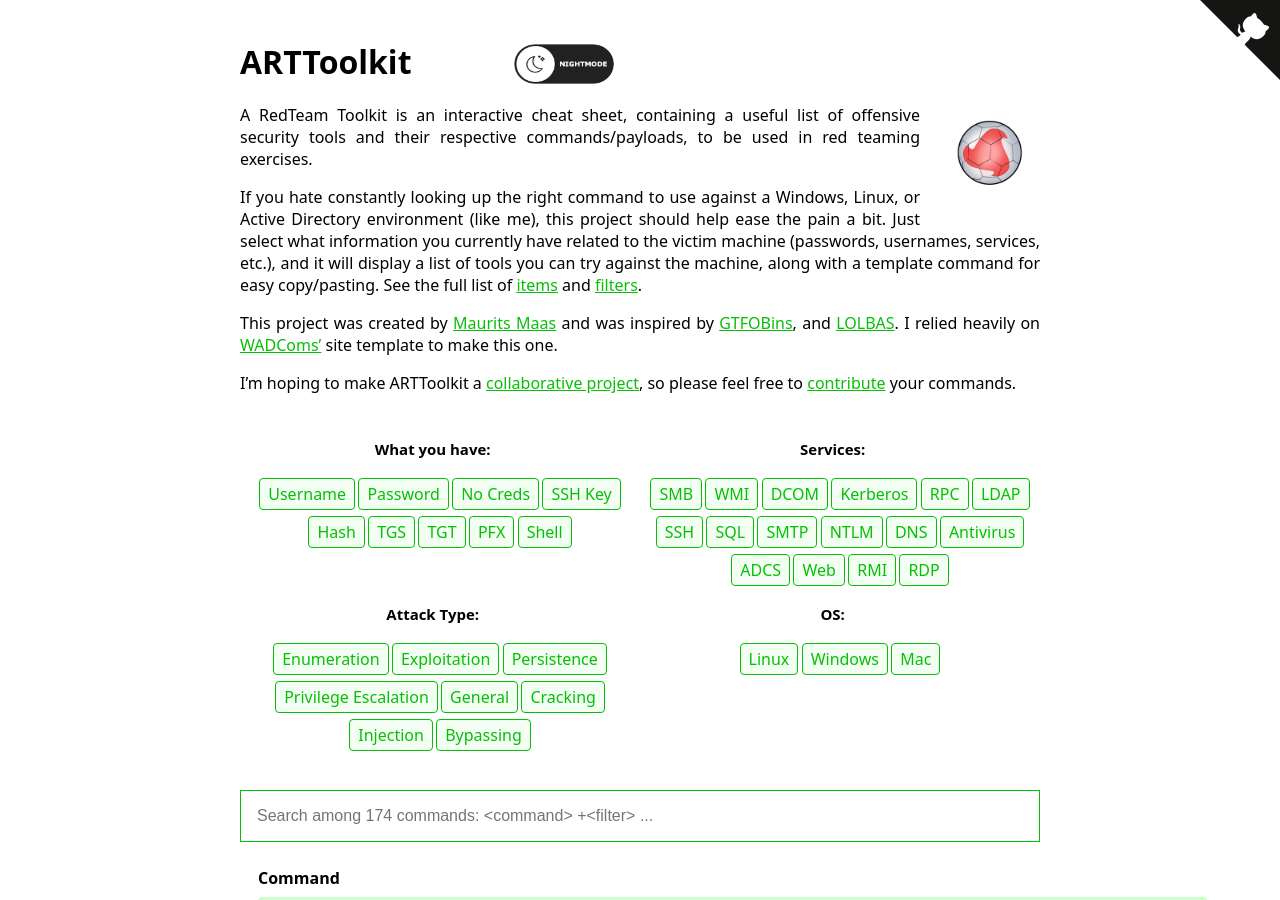
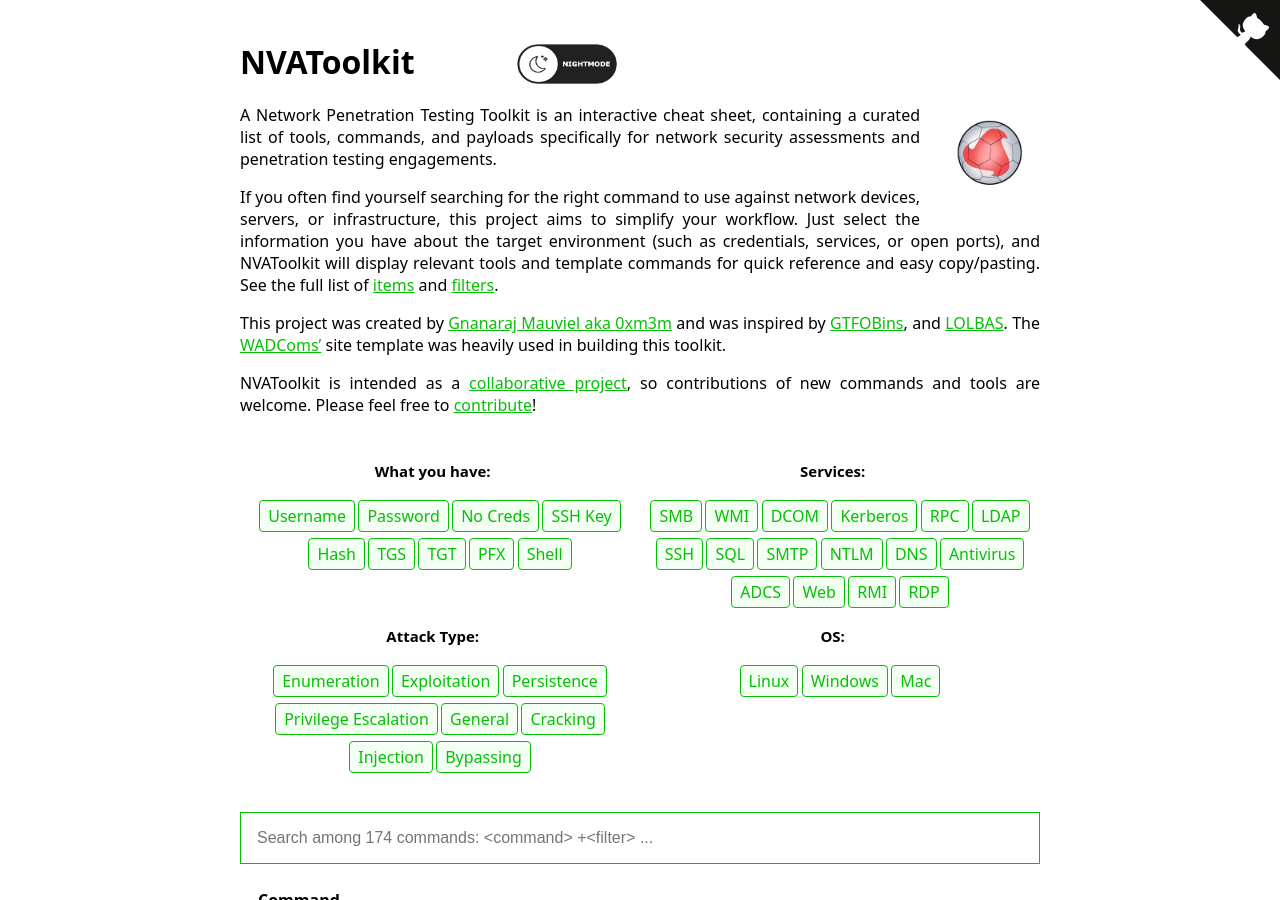
Before and after one commit to NVAToolkit/NVAToolkit.github.io, a Jekyll site: the page built from index.md, in a window 1280 px wide and 900 px high. Built offline with Jekyll 4.4.1, drawn with Linux system fonts in a browser that asks for light colours.

Commit message:
modified:   README.md 	modified:   _config.yml 	modified:   index.md

```diff
--- a/_config.yml
+++ b/_config.yml
@@ -1,5 +1,5 @@
 ---
-title: ARTToolkit
+title: NVAToolkit
 
 exclude: ['/scripts', '/Gemfile', '/Makefile', '/README.md']
 
--- a/index.md
+++ b/index.md
@@ -1,24 +1,24 @@
 ---
 layout: page
-title: ARTToolkit
+title: NVAToolkit
 ---
 
 ![logo](/assets/logo.png){:.logo}
 
-A RedTeam Toolkit is an interactive cheat sheet, containing a useful list of offensive security tools and their respective commands/payloads, to be used in red teaming exercises.
+A Network Penetration Testing Toolkit is an interactive cheat sheet, containing a curated list of tools, commands, and payloads specifically for network security assessments and penetration testing engagements.
 
-If you hate constantly looking up the right command to use against a Windows, Linux, or Active Directory environment (like me), this project should help ease the pain a bit. Just select what information you currently have related to the victim machine (passwords, usernames, services, etc.), and it will display a list of tools you can try against the machine, along with a template command for easy copy/pasting. See the full list of [items](/items/) and [filters](/filters/).
+If you often find yourself searching for the right command to use against network devices, servers, or infrastructure, this project aims to simplify your workflow. Just select the information you have about the target environment (such as credentials, services, or open ports), and NVAToolkit will display relevant tools and template commands for quick reference and easy copy/pasting. See the full list of [items](/items/) and [filters](/filters/).
 
-This project was created by [Maurits Maas](https://www.linkedin.com/in/maurits-maas/) and was inspired by [GTFOBins][GTFOBins], and [LOLBAS][LOLBAS]. I relied heavily on [WADComs'][WADComs] site template to make this one.
+This project was created by [Gnanaraj Mauviel aka 0xm3m](https://www.linkedin.com/in/gnanaraj-mauviel/) and was inspired by [GTFOBins][GTFOBins], and [LOLBAS][LOLBAS]. The [WADComs'][WADComs] site template was heavily used in building this toolkit.
 
-I'm hoping to make ARTToolkit a [collaborative project][collaborative], so please feel free to [contribute][contribute] your commands.
+NVAToolkit is intended as a [collaborative project][collaborative], so contributions of new commands and tools are welcome. Please feel free to [contribute][contribute]!
 
 [items]: /items/
 [filters]: /filters/
 [GTFOBins]: https://gtfobins.github.io/
 [LOLBAS]: https://lolbas-project.github.io/
 [WADComs]: https://wadcoms.github.io/
-[collaborative]: https://github.com/arttoolkit/arttoolkit.github.io
+[collaborative]: https://github.com/NVAtoolkit/nvatoolkit.github.io
 [contribute]: /contribute/
 
 {% include bin_table.html %}
```
Also changed, not shown: README.md.
